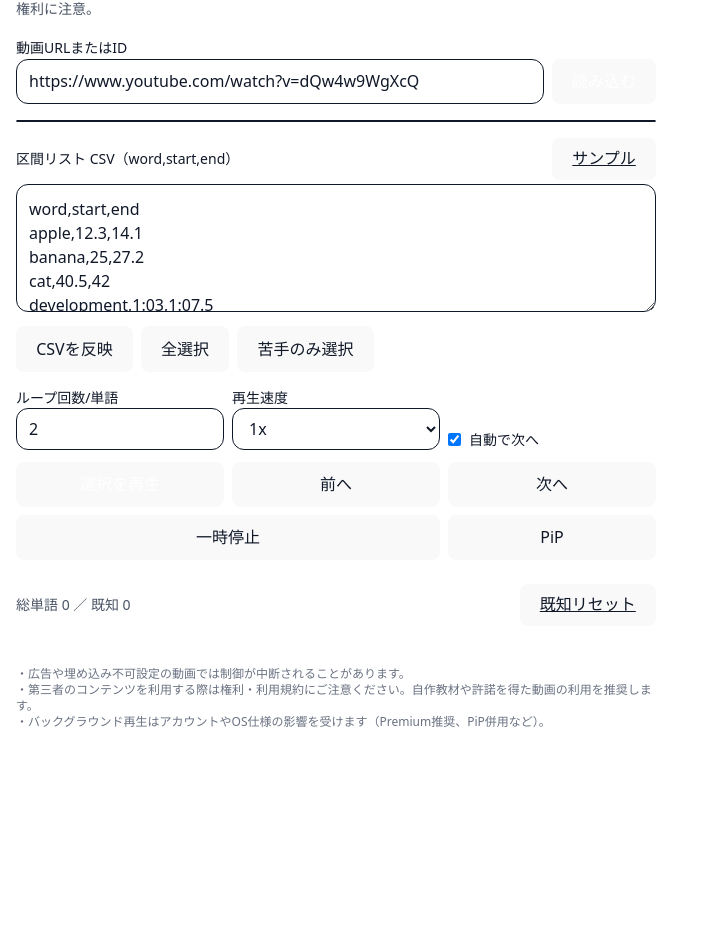
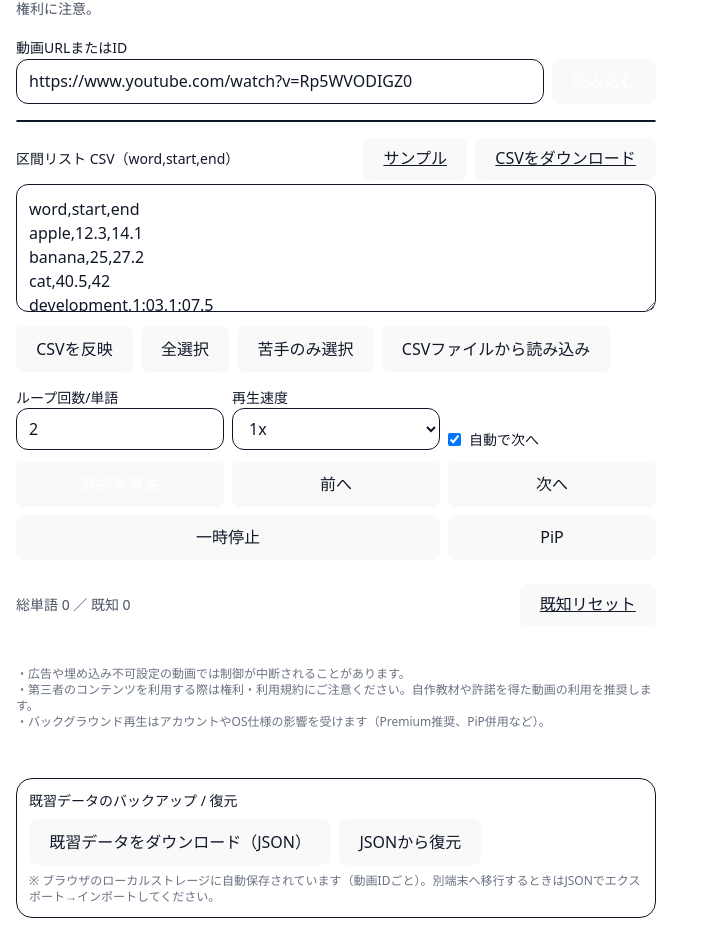
Before and after one commit to poyoshida/yt-words, a React (Vite) app: page / in a window 1280 px wide. Shown: the part 154-1106 px from the top of the page, without its empty margins (0-703 px from the left). Before the commit the page ends 1028 px from the top, so only its background shows below. Built offline with nearby package versions, Linux system fonts and the light colour scheme.

Commit message:
feat: CSV upload & known backup

```diff
--- a/src/App.tsx
+++ b/src/App.tsx
@@ -9,6 +9,15 @@ const loadYouTubeAPI = () => {
   const tag = document.createElement("script");
   tag.src = "https://www.youtube.com/iframe_api";
   document.head.appendChild(tag);
+};
+
+// small helper to download text files (CSV/JSON) from browser
+const downloadText = (filename: string, text: string) => {
+  const blob = new Blob([text], { type: 'text/plain;charset=utf-8' });
+  const url = URL.createObjectURL(blob);
+  const a = document.createElement('a');
+  a.href = url; a.download = filename; a.click();
+  URL.revokeObjectURL(url);
 };
 
 // --- Types ---
@@ -55,7 +64,8 @@ const parseCSV = (text: string): Segment[] => {
 const storeKey = (videoId: string) => `yt-word-loop:v1:${videoId}`;
 
 export default function App() {
-  const [videoInput, setVideoInput] = useState("https://www.youtube.com/watch?v=dQw4w9WgXcQ");
+  // ← デフォルト動画URLを指定
+  const [videoInput, setVideoInput] = useState("https://www.youtube.com/watch?v=Rp5WVODIGZ0");
   const [videoId, setVideoId] = useState<string>("");
   const [csv, setCsv] = useState<string>("word,start,end\napple,12.3,14.1\nbanana,25,27.2\ncat,40.5,42\ndevelopment,1:03,1:07.5");
   const [segments, setSegments] = useState<Segment[]>([]);
@@ -71,6 +81,10 @@ export default function App() {
   const pollingRef = useRef<any>(null);
   const currentRef = useRef<{ idx: number; loop: number } | null>(null);
 
+  // hidden file inputs
+  const csvFileInput = useRef<HTMLInputElement>(null);
+  const knownFileInput = useRef<HTMLInputElement>(null);
+
   // Extract videoId from various formats
   const extractVideoId = (urlOrId: string): string => {
     const s = urlOrId.trim();
@@ -79,7 +93,6 @@ export default function App() {
       const u = new URL(s);
       if (u.hostname.includes("youtu.be")) return u.pathname.replace("/", "");
       if (u.searchParams.get("v")) return u.searchParams.get("v") || "";
-      // youtu.be with extra
     } catch {}
     return s;
   };
@@ -157,6 +170,55 @@ export default function App() {
     setSelectedWords(words.filter(w => !knownWords[w]));
   };
 
+  // CSV: <input type="file"> から読み込み
+  const onCsvFileSelected = (e: React.ChangeEvent<HTMLInputElement>) => {
+    const file = e.target.files?.[0];
+    if (!file) return;
+    const reader = new FileReader();
+    reader.onload = () => {
+      const text = String(reader.result || '');
+      setCsv(text);
+      const segs = parseCSV(text);
+      setSegments(segs);
+      const words = segs.map(s => s.word);
+      setSelectedWords(words.filter(w => !knownWords[w]));
+    };
+    reader.readAsText(file);
+    e.currentTarget.value = '';
+  };
+
+  // 既習データ: JSONダウンロード
+  const exportKnownWords = () => {
+    const payload = {
+      videoId,
+      knownWords,
+      updatedAt: new Date().toISOString(),
+      app: 'yt-word-loop-mvp',
+    };
+    downloadText(`known-${videoId || 'unknown'}.json`, JSON.stringify(payload, null, 2));
+  };
+
+  // 既習データ: JSONから復元
+  const onKnownImportSelected = (e: React.ChangeEvent<HTMLInputElement>) => {
+    const file = e.target.files?.[0];
+    if (!file) return;
+    const reader = new FileReader();
+    reader.onload = () => {
+      try {
+        const data = JSON.parse(String(reader.result || '{}'));
+        if (data && typeof data.knownWords === 'object') {
+          setKnownWords(data.knownWords || {});
+        } else {
+          alert('JSONにknownWordsが見つかりません');
+        }
+      } catch {
+        alert('JSONの読み込みに失敗しました');
+      }
+    };
+    reader.readAsText(file);
+    e.currentTarget.value = '';
+  };
+
   // Controls
   const playSegmentAt = (index: number) => {
     if (!playerRef.current || index < 0 || index >= selectedWords.length) return;
@@ -229,9 +291,6 @@ export default function App() {
     // @ts-ignore - non-standard but widely supported via experimental API when allowed
     const video: HTMLVideoElement | undefined = (iframe as any)?.contentWindow?.document?.querySelector('video');
     try {
-      // Most browsers disallow cross-origin access; PiP may require built-in button instead.
-      // We keep this as a best-effort hook; gracefully no-op on failure.
-      // Some Chromium builds expose requestPictureInPicture on the HTMLVideoElement.
       if (video && (video as any).requestPictureInPicture) {
         await (video as any).requestPictureInPicture();
       }
@@ -271,17 +330,24 @@ export default function App() {
         <div className="mt-4">
           <div className="flex items-center justify-between">
             <label className="text-sm font-medium">区間リスト CSV（word,start,end）</label>
-            <button className="text-xs underline" onClick={() => setCsv("word,start,end\napple,12.3,14.1\nbanana,25,27.2\ncat,40.5,42\ndevelopment,1:03,1:07.5")}>サンプル</button>
+            <div className="flex items-center gap-2">
+              <button className="text-xs underline" onClick={() => setCsv("word,start,end\napple,12.3,14.1\nbanana,25,27.2\ncat,40.5,42\ndevelopment,1:03,1:07.5")}>サンプル</button>
+              <button className="text-xs underline" onClick={() => downloadText(`segments-${videoId || 'sample'}.csv`, csv)}>CSVをダウンロード</button>
+            </div>
           </div>
           <textarea
             className="w-full border rounded-xl p-3 h-32 mt-1"
             value={csv}
             onChange={e => setCsv(e.target.value)}
           />
-          <div className="flex gap-2 mt-2">
+          <div className="flex flex-wrap gap-2 mt-2">
             <button className="rounded-xl px-4 py-2 border" onClick={applyCSV}>CSVを反映</button>
             <button className="rounded-xl px-4 py-2 border" onClick={() => setSelectedWords(segments.map(s => s.word))}>全選択</button>
             <button className="rounded-xl px-4 py-2 border" onClick={() => setSelectedWords(segments.filter(s => !knownWords[s.word]).map(s => s.word))}>苦手のみ選択</button>
+
+            {/* CSV ファイル読み込み */}
+            <input ref={csvFileInput} type="file" accept=".csv,text/csv" className="hidden" onChange={onCsvFileSelected} />
+            <button className="rounded-xl px-4 py-2 border" onClick={() => csvFileInput.current?.click()}>CSVファイルから読み込み</button>
           </div>
         </div>
 
@@ -349,6 +415,19 @@ export default function App() {
           <p>・第三者のコンテンツを利用する際は権利・利用規約にご注意ください。自作教材や許諾を得た動画の利用を推奨します。</p>
           <p>・バックグラウンド再生はアカウントやOS仕様の影響を受けます（Premium推奨、PiP併用など）。</p>
         </div>
+
+        {/* Known words backup/restore */}
+        <div className="mt-4 p-3 border rounded-2xl">
+          <div className="font-medium mb-2 text-sm">既習データのバックアップ / 復元</div>
+          <div className="flex flex-wrap gap-2">
+            <button className="rounded-xl px-4 py-2 border" onClick={exportKnownWords}>既習データをダウンロード（JSON）</button>
+            <input ref={knownFileInput} type="file" accept="application/json,.json" className="hidden" onChange={onKnownImportSelected} />
+            <button className="rounded-xl px-4 py-2 border" onClick={() => knownFileInput.current?.click()}>
+              JSONから復元
+            </button>
+          </div>
+          <p className="text-xs text-gray-500 mt-2">※ ブラウザのローカルストレージに自動保存されています（動画IDごと）。別端末へ移行するときはJSONでエクスポート→インポートしてください。</p>
+        </div>
       </div>
     </div>
   );
--- a/vite.config.ts
+++ b/vite.config.ts
@@ -4,5 +4,5 @@ import react from '@vitejs/plugin-react'
 // https://vite.dev/config/
 export default defineConfig({
   plugins: [react()],
-  base: "/yt-words/"
+  base: "/yt-words/",
 })
```
